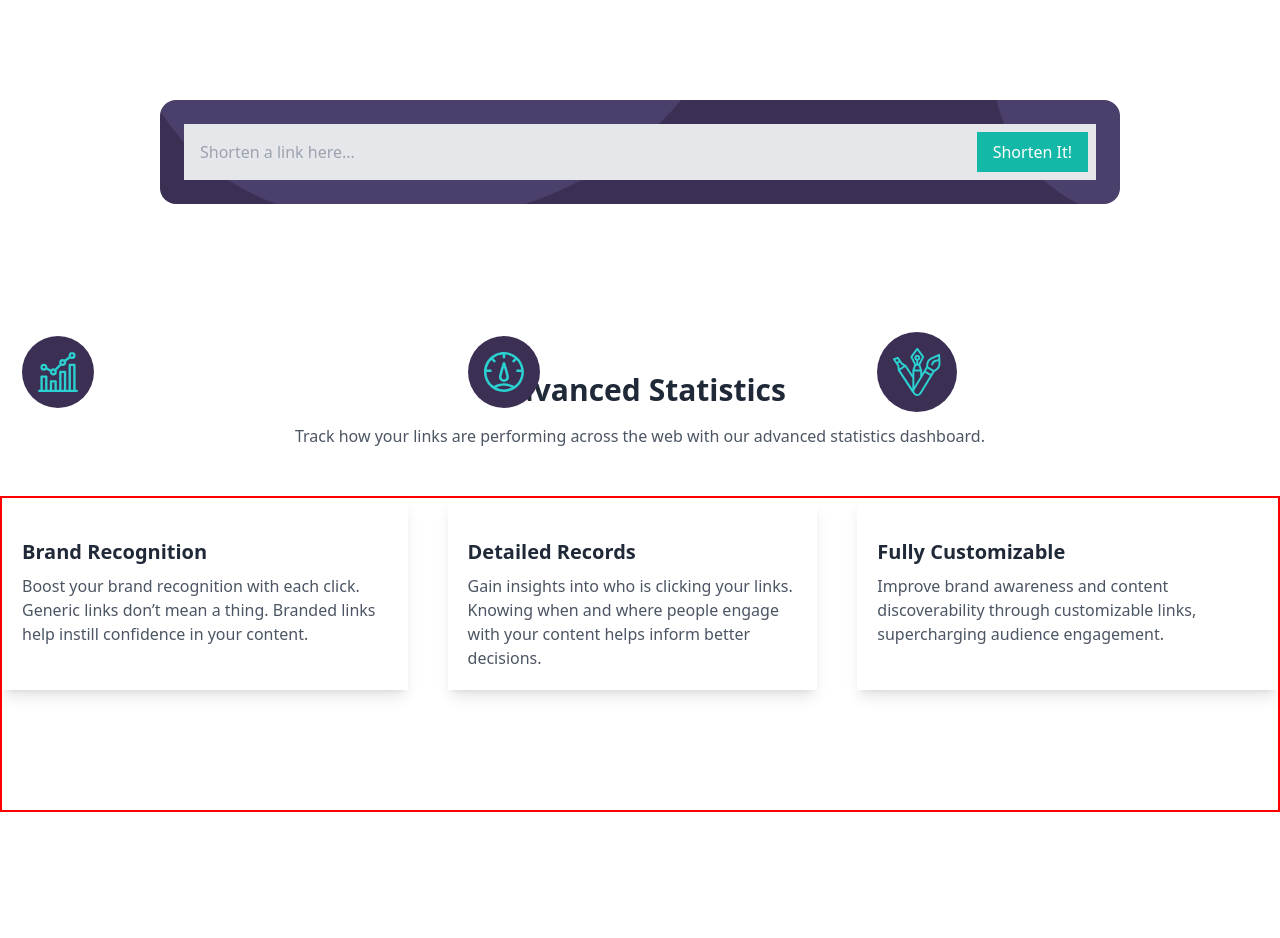
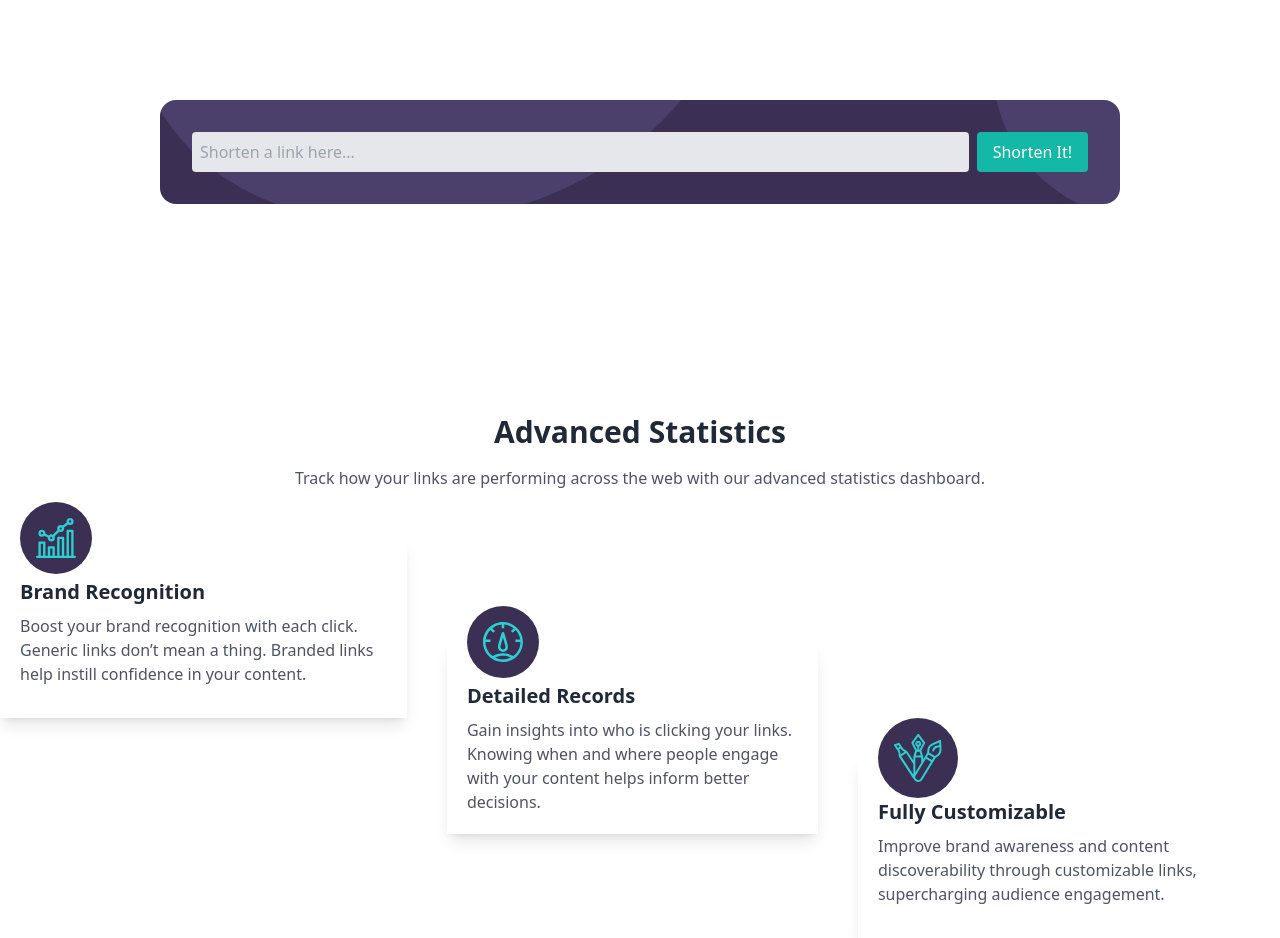
Before and after one commit to TraderJoe97/url-shortening-api, a React (Vite) app: page / in a window 1280 px wide. Shown: the part 720-1658 px from the top of the page. Before the commit the page ends 1532 px from the top, so only its background shows below. Built offline with nearby package versions, Linux system fonts and the light colour scheme.

Commit message:
fix statistics area css

```diff
--- a/src/components/LinkShortener.tsx
+++ b/src/components/LinkShortener.tsx
@@ -40,17 +40,17 @@ const LinkShortener: React.FC = () => {
   return (
     <div className="flex flex-col items-center p-6 rounded-2xl
                     absolute top-0 transform -translate-y-1/2 bg-Dark_Violet bg-[url('@/assets/bg-boost-desktop.svg')] bg-auto w-3/4">
-      <div className="w-full flex items-center bg-gray-200 rounded-lg p-2">
+      <div className="w-full flex items-center rounded-lg p-2 gap-2">
         <input
           type="text"
           placeholder="Shorten a link here..."
           value={link}
           onChange={handleInputChange}
-          className="flex-1 p-2 text-gray-800 bg-transparent outline-none"
+          className="flex-1 p-2 text-gray-800 bg-gray-200 rounded outline-none"
         />
         <button
           onClick={handleShortenLink}
-          className="bg-teal-500 text-white px-4 py-2 rounded-lg hover:bg-teal-400 transition duration-300"
+          className="bg-teal-500 text-white px-4 py-2 rounded hover:bg-teal-400 transition duration-300"
           disabled={loading || !link}
         >
           {loading ? 'Shortening...' : 'Shorten It!'}
--- a/src/components/Statistics.tsx
+++ b/src/components/Statistics.tsx
@@ -10,9 +10,9 @@ interface StatisticCardProps {
   gridArea: string;
 }
 
-const StatisticCard: React.FC<StatisticCardProps> = ({ title, description, icon,gridArea }) => {
+const StatisticCard: React.FC<StatisticCardProps> = ({ title, description, icon, gridArea }) => {
   return (
-    <div className={{gridArea} + "relative flex flex-col  bg-white p-5 rounded-lg shadow-lg  w-full"}>
+    <div className={`relative flex flex-col  bg-white p-5 rounded-lg shadow-lg  w-full ${gridArea}`}>
       <div className="text-teal-500 text-3xl bg-Dark_Violet rounded-full p-4  mb-5 absolute top-0 transform -translate-y-1/2">{icon}</div>
       <h3 className="text-xl font-semibold text-gray-800 pt-5 mb-2">{title}</h3>
       <p className="text-gray-600">{description}</p>
--- a/src/index.css
+++ b/src/index.css
@@ -24,7 +24,7 @@
   "a b ."
   ". b c"
   ". . c";
-  border: 2px solid red;
+  border: ;
 }
 
 .areaA {
```
